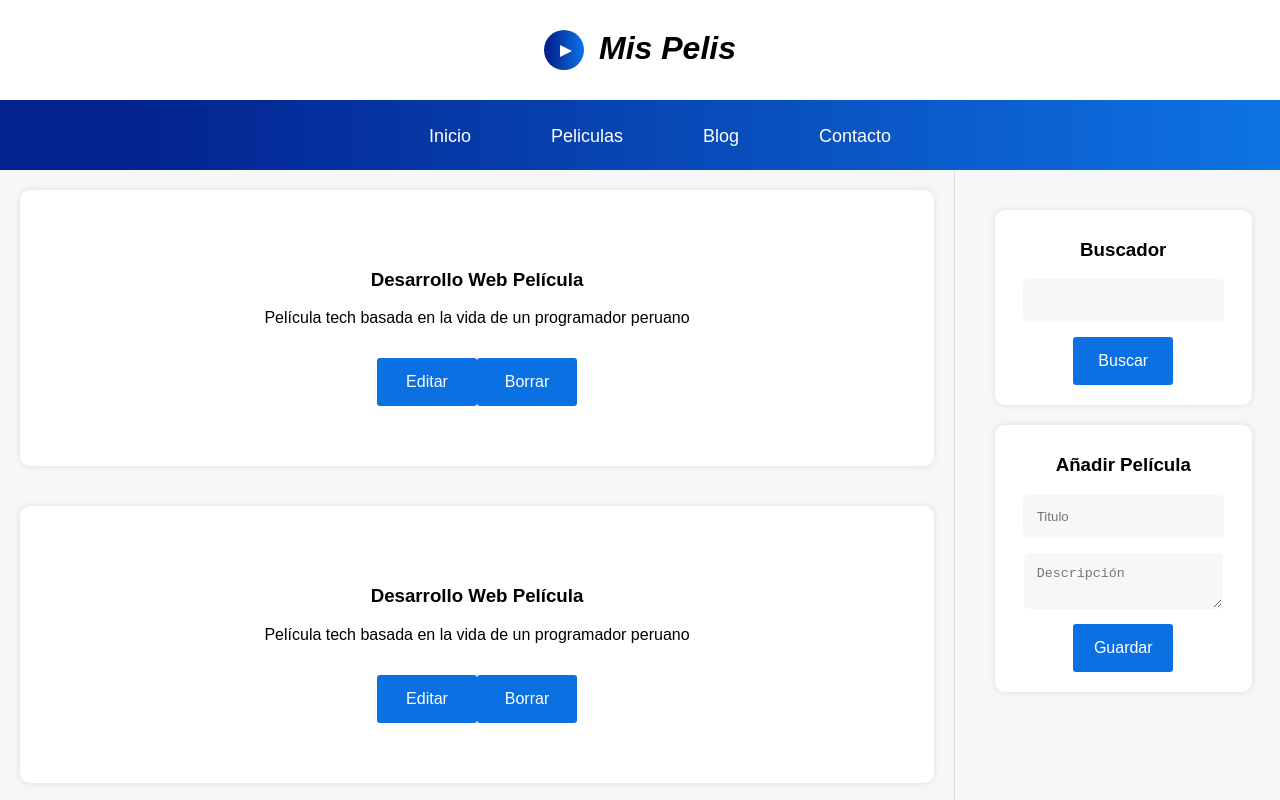
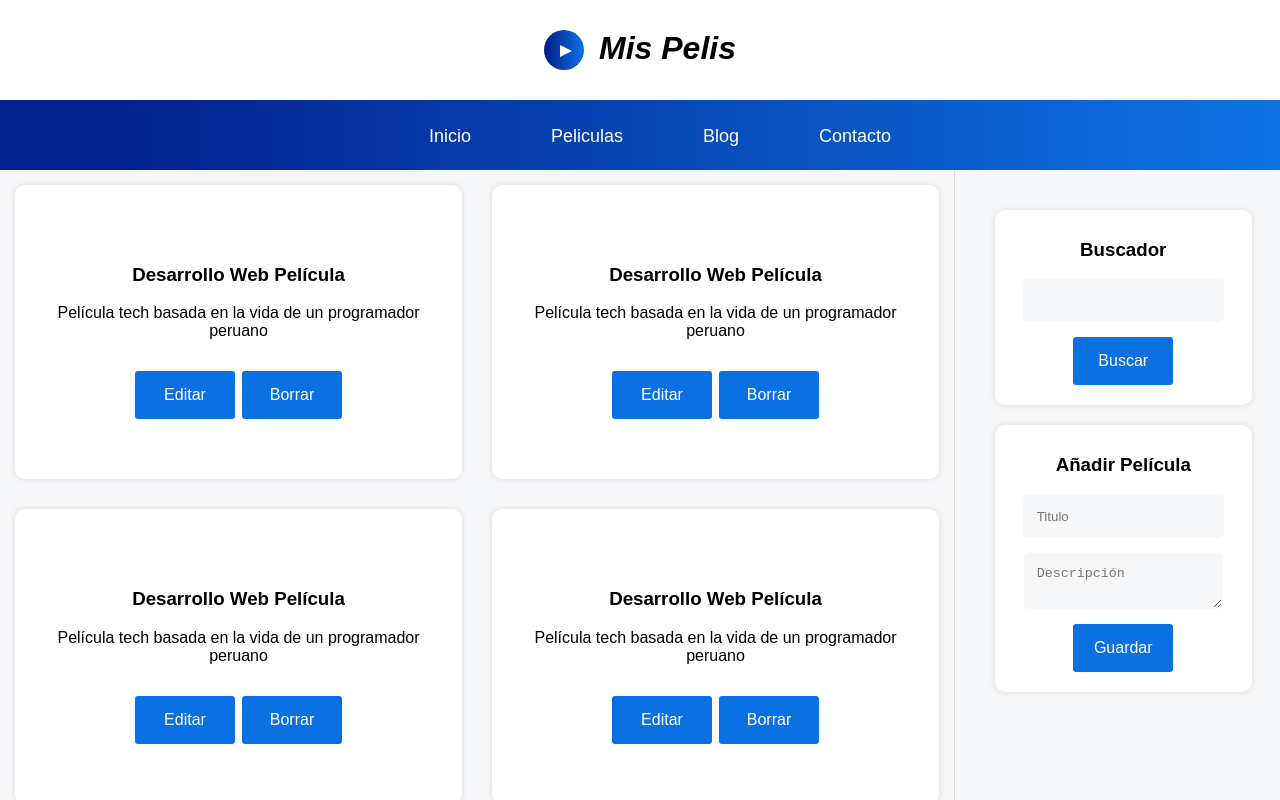
Before and after one commit to VillegasCode/06-proyecto1, a JavaScript app: page / in a window 1280 px wide. Shown: the top 800 px of the page. Built offline with nearby package versions, Linux system fonts and the light colour scheme; the HTML template or start-up script is replaced by a standard one.

Commit message:
Changing code of index.css for styles.css of the proyecto project

```diff
--- a/src/index.css
+++ b/src/index.css
@@ -1,14 +1,14 @@
-/*ESTILOS GENERALES*/
-
-body{
-  background: #d1defa;
+/* ESTILOS GENERALES */
+body {
+  background-color: #d1defa;
   font-family: sans-serif, Arial, Helvetica;
   text-align: center;
   padding: 0px;
   margin: 0px;
 }
 
-.layout{
+/* ESTILOS DE MAQUETACIÓN CON GRID */
+.layout {
   width: 100%;
   height: auto;
 
@@ -19,15 +19,15 @@ body{
       "content content content lateral"
       "footer footer footer footer"
   ;
+
+  /* altura de cada una de las filas */
   grid-template-rows: 100px 70px auto 70px;
 }
 
-/*ESTILOS CABECERA*/
-
-.header{
+/* ESTILOS DE LA CABECERA */
+.header {
   grid-area: header;
-
-  background: white;
+  background-color: white;
   text-align: left;
   font-style: italic;
 
@@ -35,7 +35,9 @@ body{
   justify-content: center;
 }
 
-.logo{
+
+/* Creando el círculo del logo de play */
+.logo {
   background: linear-gradient(90deg, #03228f 10%, #0e73e4 100%);
   width: 40px;
   height: 40px;
@@ -43,9 +45,10 @@ body{
   margin-top: 30px;
 }
 
-.play{
-  width: 0;
-  height: 0;
+/* Creando el triángulo del logo de play */
+.play {
+  width: 0px;
+  height: 0px;
   margin-top: 15px;
   margin-left: 16px;
   border-left: 12px solid white;
@@ -53,63 +56,63 @@ body{
   border-bottom: 6px solid transparent;
 }
 
-.header h1{
+header h1 {
   margin-left: 15px;
   margin-top: 30px;
 }
 
-/*ESTILOS DE LA BARRA DE NAVEGACIÓN*/
 
-.nav{
+/* ESTILOS DE LA BARRA DE NAVEGACIÓN */
+.nav {
   grid-area: nav;
   background: linear-gradient(90deg, #03228f 10%, #0e73e4 100%);
 }
 
-.nav > ul {
+.nav ul {
   display: flex;
   justify-content: center;
   align-items: center;
   list-style: none;
 }
 
-.nav li{
+.nav > ul > li {
   padding: 10px;
 }
 
-.nav a {
+
+.nav > ul > li > a {
   display: block;
   margin-left: 30px;
   margin-right: 30px;
   font-size: 18px;
   font-weight: lighter;
-  color: white;
+  color: rgb(255, 255, 255);
   text-decoration: none;
   transition: all 300ms;
 }
 
-.nav a:hover{
-  transform: scale(1.1, 1.1);
+.nav a:hover {
+  transform: scale(1.2, 1.2);
 }
 
-/*ESTILOS PARA EL CONTENIDO PRINCIPAL*/
-
-.content{
+/*Estilos para el contenido principal*/
+.content {
   grid-area: content;
   background: #f6f7f9;
-
   display: flex;
   flex-flow: row wrap;
   justify-content: flex-start;
   align-items: flex-start;
-  flex-grow: 1;
 }
 
-.peli-item{
+/*Estilos para cada item de película*/
+.peli-item {
+  width: 25%;
   flex-grow: 1;
   background: white;
   border-radius: 10px;
   box-shadow: 0px 0px 6px #ddd;
-  margin: 20px;
+  margin: 15px;
   padding-top: 60px;
   padding-bottom: 60px;
   padding-left: 25px;
@@ -121,12 +124,12 @@ input[type="submit"],
 input[type="button"]{
   width: 100px;
   background: #0b70e1;
-  color: white;
+  color:white;
   border: 0;
   outline: 0;
-  padding:15px;
+  padding: 15px;
   border-radius: 3px;
-  margin-top:15px;
+  margin-top: 15px;
   text-transform: capitalize;
   font-size: 16px;
   font-weight: 500;
@@ -134,41 +137,40 @@ input[type="button"]{
   transition: all 300ms;
 }
 
-.peli-item .edit:hover{
-  background: #e77b00;
+.peli-item .edit {
+  margin-right: 7px;
 }
 
-.peli-item .delete:hover{
-  background: #9b0202;
+.peli-item .edit:hover {
+  background-color: #e77b00;
 }
 
-/*ESTILOS BARRA LATERAL*/
+.peli-item .delete:hover {
+  background-color: #9b0202;
+}
 
-.lateral{
+/*Eastilos barra lateral*/
+.lateral {
   grid-area: lateral;
-  background: #f6f7f9;
   border-left: 1px solid #ddd;
+  background-color: #f6f7f9;
   padding: 20px;
 }
 
-.lateral > div{
+.lateral > div {
   box-sizing: border-box;
   width: 90%;
   margin: 20px;
   padding: 20px;
   padding-top: 10px;
-  background: white;
+  background-color: white;
   border-radius: 10px;
   box-shadow: 0px 0px 6px #ddd;
 }
 
 .lateral input[type="text"],
 .lateral input[type="text"],
-.lateral textarea,
-.edit_form input[type="text"],
-.edit_form input[type="text"],
-.edit_form textarea
-{
+.lateral textarea {
   display: block;
   margin: 0 auto;
   margin-top: 15px;
@@ -182,28 +184,23 @@ input[type="button"]{
   border-color: transparent;
 }
 
-.edit_form{
-  border-top: 1px solid #ddd;
-  margin-top: 10px;
-}
-
 /*ESTILOS PARA EL PIE DE PÁGINA*/
-.footer{
+.footer {
   grid-area: footer;
-
   background: #d1defa;
-  color: #454545;
+  color:#454545;
   border-top: 1px solid white;
   text-align: left;
   line-height: 68px;
   padding-left: 25px;
 }
 
-.footer a{
+.footer a {
   color: #0b468a;
   text-decoration: none;
 }
 
+/*MEDIA QUERY para mostrar el contenido en formato columna si la pantalla es menor a 1085px*/
 @media (max-width: 1085px){
   .content {
       flex-flow: column wrap;
@@ -211,7 +208,7 @@ input[type="button"]{
       align-items: center;
   }
 
-  .peli-item{
+  .peli-item {
       width: 80%;
   }
 }
```
